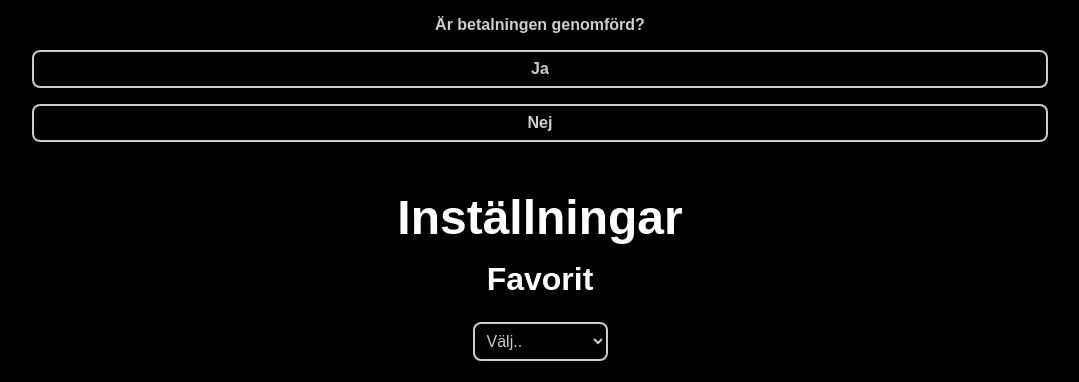
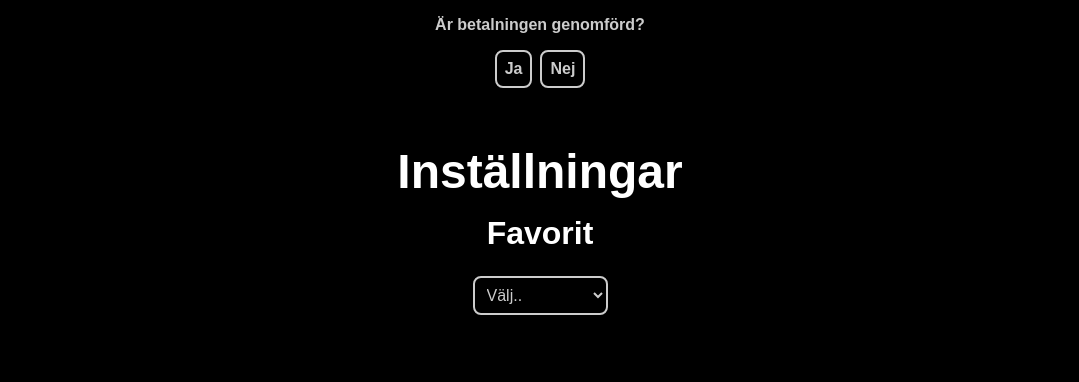
Before and after one commit to JohanWinther/strecklista, a PHP site: page / in a window 1280 px wide. Shown: the part 282-664 px from the top of the page, without its empty margins (100-1179 px from the left). Run offline with PHP 8.4, Linux system fonts and the light colour scheme; some libraries are stand-ins or nearby versions.

Commit message:
Fixed confirmation buttons

```diff
--- a/files/script.js
+++ b/files/script.js
@@ -299,7 +299,7 @@ function setTouchEvents() {
         $("#plusButtons").slideDown(500);
     });
 
-    $("section#plus p#plusButtons button").on("click touchend",function(e) {
+    $("section#plus p#plusButtons .button").on("click touchend",function(e) {
         e.stopPropagation();
         e.preventDefault();
         if ($(this).text() == "Ja") {
--- a/files/styles.css
+++ b/files/styles.css
@@ -495,10 +495,11 @@ section.main.settings input {
     width: 5em;
 }
 
-section.main.settings span.button {
+section#plus p#plusButtons span.button {
     margin-left: 0.25em;
     margin-right: 0.25em;
     cursor: pointer;
+    display: inline-block;
 }
 
 section.main.settings select > option {
@@ -510,9 +511,13 @@ section.main.settings select:hover, section.main input:hover, section.main span.
     color: hsl(0,0%,100%);
 }
 
+section.settings#plus p#plusButtons > * {
+    margin-top: 0.5em;
+    margin-bottom: 0.5em;
+}
+
 section.main img.QR {
     border-radius: 1em;
-    margin-top: 1em;
 }
 
 section.settings p {
@@ -521,7 +526,6 @@ section.settings p {
 
 section.settings#plus p > span {
     display: block;
-    margin-top: 1em;
 }
 
 section.main a.swish {
```
